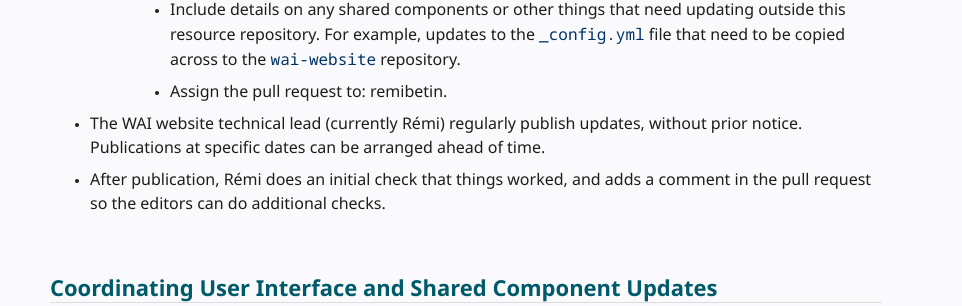
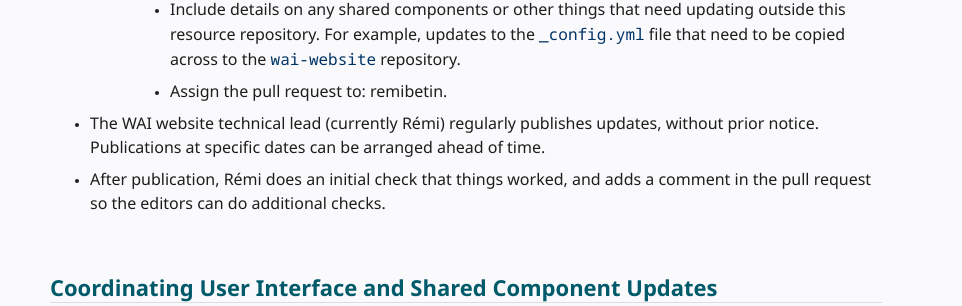
Before and after one commit to w3c/wai-website-theme, a Jekyll site: the page built from content/workflow.md, in a window 1280 px wide and 900 px high, scrolled down 1559 px. Shown: the part 144-450 px from the top of the window, without its empty margins (318-1280 px from the left). Built offline with Jekyll 4.4.1, drawn with Linux system fonts in a browser that asks for light colours; cached includes are drawn as plain includes.

Commit message:
Fix typo

```diff
--- a/content/workflow.md
+++ b/content/workflow.md
@@ -46,7 +46,7 @@ The workflow described here enables parts of the WAI website to be developed ind
     * Include a link to the Working Group/Task force approval to publish
     * Include details on any shared components or other things that need updating outside this resource repository. For example, updates to the `_config.yml` file that need to be copied across to the `wai-website` repository.
     * Assign the pull request to: remibetin.
-* The WAI website technical lead (currently Rémi) regularly publish updates, without prior notice. Publications at specific dates can be arranged ahead of time.
+* The WAI website technical lead (currently Rémi) regularly publishes updates, without prior notice. Publications at specific dates can be arranged ahead of time.
 * After publication, Rémi does an initial check that things worked, and adds a comment in the pull request so the editors can do additional checks.
 
 [^1]: In some cases, the Working Group has provided blanket approval for some types of updates, such as for some aspects of ACT Rules.
```
